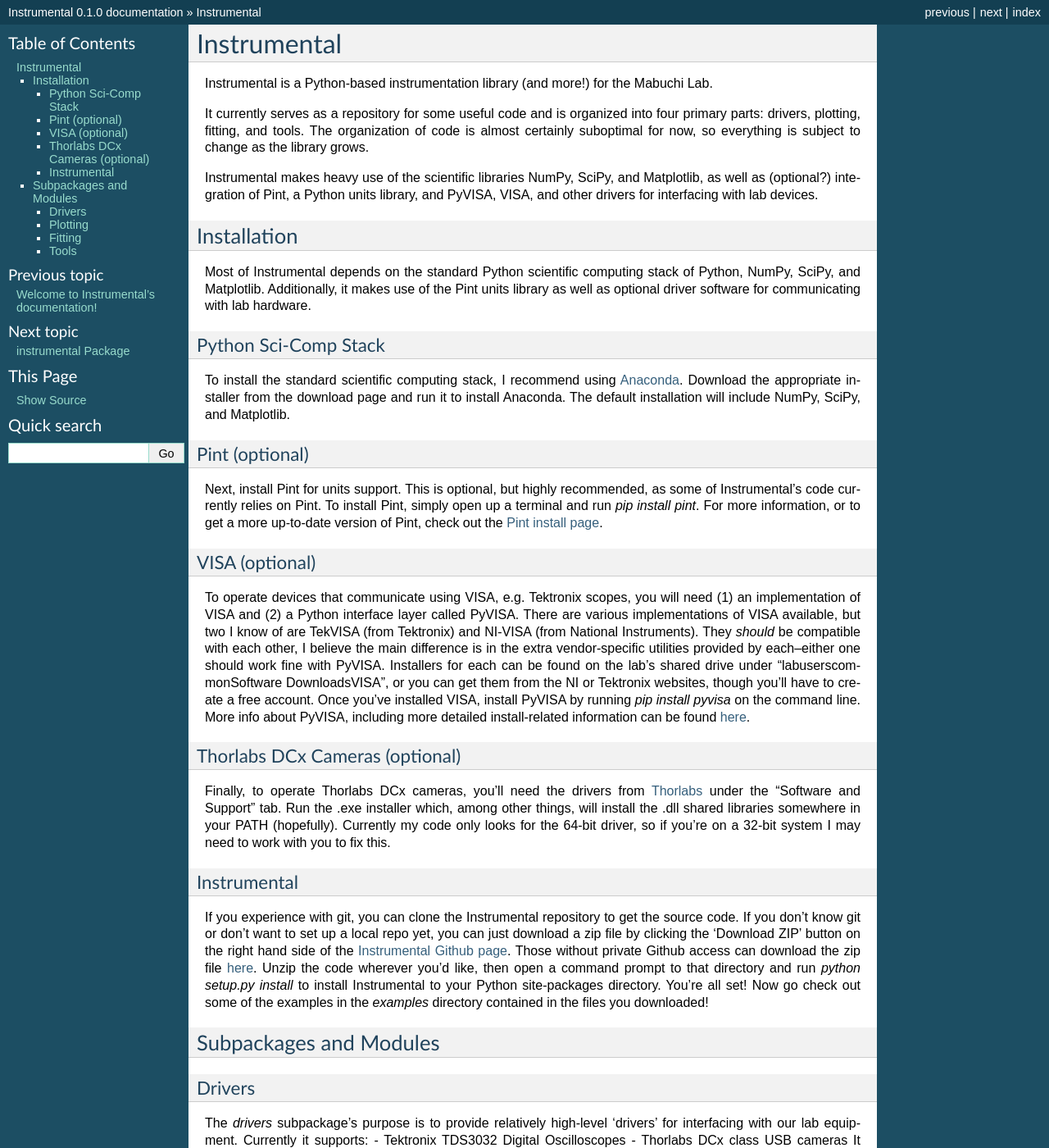
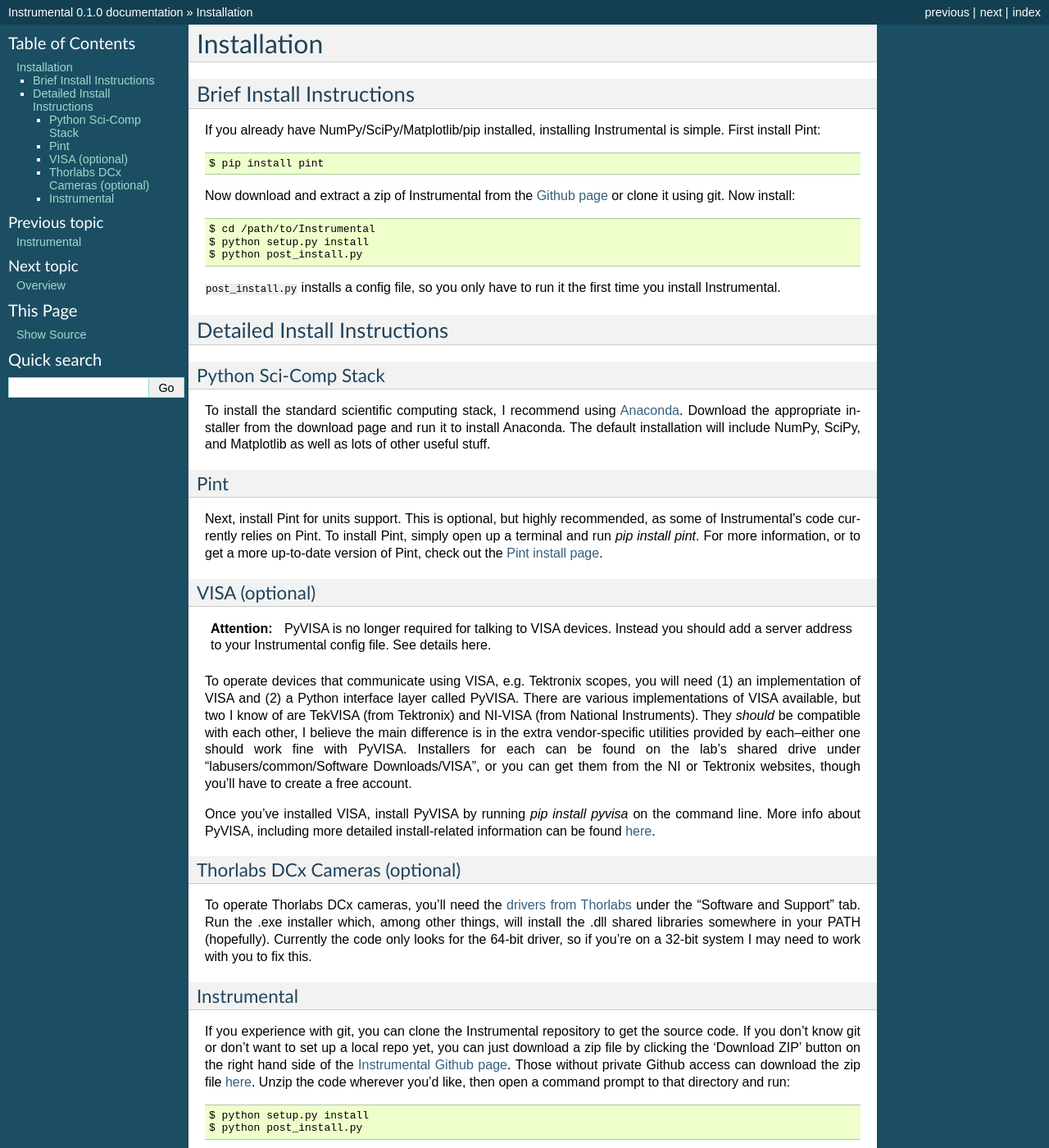
Before and after one commit to mabuchilab/Instrumental, a Sphinx documentation site: the page built from docs/install.rst, in a window 1280 px wide and 1400 px high. Shown: the whole window at 82% size. Built offline with Sphinx 7.4.7, drawn with Linux system fonts in a browser that asks for light colours; formulas are drawn with MathJax 3; some of the changed text lies outside the part shown.

Commit message:
Started cleaning up the sphinx docs

```diff
--- /dev/null
+++ b/docs/api.rst
@@ -0,0 +1,2 @@
+API Documentation
+=================
--- a/docs/install.rst
+++ b/docs/install.rst
@@ -1,66 +1,52 @@
-Instrumental
+Installation
 ============
 
-Instrumental is a Python-based instrumentation library (and more!) for the Mabuchi Lab.
+Brief Install Instructions
+--------------------------
 
-It currently serves as a repository for some useful code and is organized into four primary parts: drivers, plotting, fitting, and tools. The organization of code is almost certainly suboptimal for now, so everything is subject to change as the library grows.
+If you already have NumPy/SciPy/Matplotlib/pip installed, installing Instrumental is simple. First install Pint::
 
-Instrumental makes heavy use of the scientific libraries NumPy, SciPy, and Matplotlib, as well as (optional?) integration of Pint, a Python units library, and PyVISA, VISA, and other drivers for interfacing with lab devices.
+    $ pip install pint
+
+Now download and extract a zip of Instrumental from the `Github page <https://github.com/mabuchilab/Instrumental>`_ or clone it using git. Now install::
+
+    $ cd /path/to/Instrumental
+    $ python setup.py install
+    $ python post_install.py
+
+``post_install.py`` installs a config file, so you only have to run it the first time you install Instrumental.
 
 
-Installation
-------------
-Most of Instrumental depends on the standard Python scientific computing stack of Python, NumPy, SciPy, and Matplotlib. Additionally, it makes use of the Pint units library as well as optional driver software for communicating with lab hardware.
+Detailed Install Instructions
+-----------------------------
 
 Python Sci-Comp Stack
 ~~~~~~~~~~~~~~~~~~~~~
-To install the standard scientific computing stack, I recommend using `Anaconda <http://continuum.io/downloads>`_. Download the appropriate installer from the download page and run it to install Anaconda. The default installation will include NumPy, SciPy, and Matplotlib.
+To install the standard scientific computing stack, I recommend using `Anaconda <http://continuum.io/downloads>`_. Download the appropriate installer from the download page and run it to install Anaconda. The default installation will include NumPy, SciPy, and Matplotlib as well as lots of other useful stuff.
 
-Pint (optional)
-~~~~~~~~~~~~~~~
+Pint
+~~~~
 Next, install Pint for units support. This is optional, but highly recommended, as some of Instrumental's code currently relies on Pint. To install Pint, simply open up a terminal and run `pip install pint`. For more information, or to get a more up-to-date version of Pint, check out the `Pint install page <https://pint.readthedocs.org/en/latest/getting.html>`_.
 
 VISA (optional)
 ~~~~~~~~~~~~~~~
-To operate devices that communicate using VISA, e.g. Tektronix scopes, you will need (1) an implementation of VISA and (2) a Python interface layer called PyVISA. There are various implementations of VISA available, but two I know of are TekVISA (from Tektronix) and NI-VISA (from National Instruments). They *should* be compatible with each other, I believe the main difference is in the extra vendor-specific utilities provided by each--either one should work fine with PyVISA. Installers for each can be found on the lab's shared drive under "labusers\common\Software Downloads\VISA", or you can get them from the NI or Tektronix websites, though you'll have to create a free account. Once you've installed VISA, install PyVISA by running `pip install pyvisa` on the command line. More info about PyVISA, including more detailed install-related information can be found `here <http://pyvisa.readthedocs.org/en/latest/>`_.
+
+.. ATTENTION::
+    PyVISA is no longer required for talking to VISA devices. Instead you should add a server address to your Instrumental config file. See details here.
+
+To operate devices that communicate using VISA, e.g. Tektronix scopes, you will need (1) an implementation of VISA and (2) a Python interface layer called PyVISA. There are various implementations of VISA available, but two I know of are TekVISA (from Tektronix) and NI-VISA (from National Instruments). They *should* be compatible with each other, I believe the main difference is in the extra vendor-specific utilities provided by each--either one should work fine with PyVISA. Installers for each can be found on the lab's shared drive under "labusers/common/Software Downloads/VISA", or you can get them from the NI or Tektronix websites, though you'll have to create a free account.
+
+Once you've installed VISA, install PyVISA by running `pip install pyvisa` on the command line. More info about PyVISA, including more detailed install-related information can be found `here <http://pyvisa.readthedocs.org/en/latest/>`_.
 
 Thorlabs DCx Cameras (optional)
 ~~~~~~~~~~~~~~~~~~~~~~~~~~~~~~~
-Finally, to operate Thorlabs DCx cameras, you'll need the drivers from `Thorlabs <http://www.thorlabs.us/software_pages/ViewSoftwarePage.cfm?Code=DCx>`_ under the "Software and Support" tab. Run the .exe installer which, among other things, will install the .dll shared libraries somewhere in your PATH (hopefully). Currently my code only looks for the 64-bit driver, so if you're on a 32-bit system I may need to work with you to fix this.
+To operate Thorlabs DCx cameras, you'll need the `drivers from Thorlabs <http://www.thorlabs.us/software_pages/ViewSoftwarePage.cfm?Code=DCx>`_ under the "Software and Support" tab. Run the .exe installer which, among other things, will install the .dll shared libraries somewhere in your PATH (hopefully). Currently the code only looks for the 64-bit driver, so if you're on a 32-bit system I may need to work with you to fix this.
 
 Instrumental
 ~~~~~~~~~~~~
-If you experience with git, you can clone the Instrumental repository to get the source code. If you don't know git or don't want to set up a local repo yet, you can just download a zip file by clicking the 'Download ZIP' button on the right hand side of the `Instrumental Github page <https://github.com/mabuchilab/Instrumental>`_. Those without private Github access can download the zip file `here <http://stanford.edu/group/mabuchilab/files/Instrumental.zip>`_. Unzip the code wherever you'd like, then open a command prompt to that directory and run `python setup.py install` to install Instrumental to your Python site-packages directory. You're all set! Now go check out some of the examples in the `examples` directory contained in the files you downloaded!
+If you experience with git, you can clone the Instrumental repository to get the source code. If you don't know git or don't want to set up a local repo yet, you can just download a zip file by clicking the 'Download ZIP' button on the right hand side of the `Instrumental Github page <https://github.com/mabuchilab/Instrumental>`_. Those without private Github access can download the zip file `here <http://stanford.edu/group/mabuchilab/files/Instrumental.zip>`_. Unzip the code wherever you'd like, then open a command prompt to that directory and run::
 
+    $ python setup.py install
+    $ python post_install.py
 
-Subpackages and Modules
------------------------
-
-Drivers
-~~~~~~~
-The `drivers` subpackage's purpose is to provide relatively high-level 'drivers' for interfacing with our lab equipment. Currently it supports:
--   Tektronix TDS3032 Digital Oscilloscopes
--   Thorlabs DCx class USB cameras
-It should be pretty easy to write drivers for other Tektronix scopes (and anything else that uses VISA) via PyVisa. Driver submissions are greatly appreciated!
-
-
-Plotting
-~~~~~~~~
-The `plotting` module provides or aims to provide
--   Unit-aware (Pint-aware) plotting functions
--   Easy slider-plots
--   Curated 'nice' default settings/colors/etc for both data analysis and publication/figures
-
-
-Fitting
-~~~~~~~
-The `fitting` module is a good place for curating 'standard' lab-wide fits for common cases like
--   Triple-lorentzian cavity scans
--   Ringdown traces (exponential decay)
-
-It should also provide optional unit-awareness.
-
-
-Tools
-~~~~~
-The `tools` module is used for full-fledged scripts and programs that may make use of all of the other modules above. A good example would be a script that pulls a trace from the scope, auto-fits a ringdown curve, and saves both the raw data and fit parameters to files in a well-organized directory structure.
+to install Instrumental to your Python site-packages directory and add a default configuration to your config directory. You're all set! Now go check out some of the examples in the ``examples`` directory contained in the files you downloaded!
--- /dev/null
+++ b/docs/quickstart.rst
@@ -0,0 +1,2 @@
+Quickstart
+==========
```
Also changed, not shown: docs/index.rst (+13 -14 lines), docs/modules.rst (deleted, +0 -7 lines), docs/overview.rst (added, +35 -0 lines).
